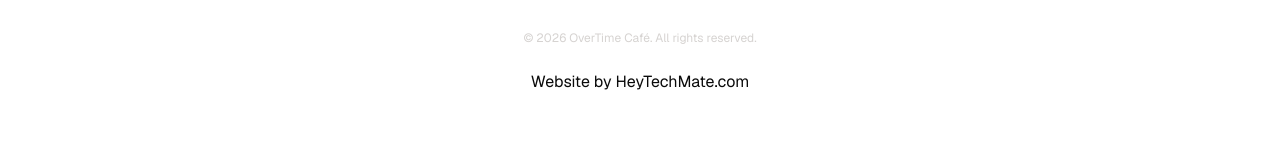
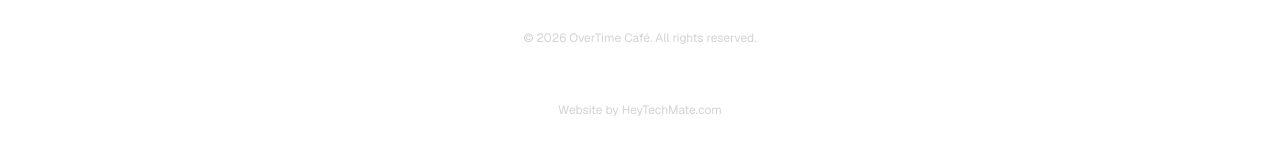
Before and after one commit to Heytechmate/overtime-cafe, a Next.js app: page / in a window 1280 px wide. Shown: the part 1294-1448 px from the top of the page. Built offline with nearby package versions, Linux system fonts and the light colour scheme.

Commit message:
heytechmate update

```diff
--- a/app/page.tsx
+++ b/app/page.tsx
@@ -118,7 +118,8 @@ export default function Home() {
             <Button className="bg-teal-600 hover:bg-teal-700">Subscribe</Button>
           </div>
           <p className="text-xs text-stone-300 pt-8">© 2026 OverTime Café. All rights reserved.</p>
-          <p class="attribution"> Website by <a href="https://www.heytechmate.com" target="_blank">HeyTechMate.com</a></p>
+          <p className="text-xs text-stone-300 pt-8">Website by <a href="https://www.heytechmate.com" target="_blank">HeyTechMate.com</a></p>
+
         </div>
       </footer>
     </div>
```
